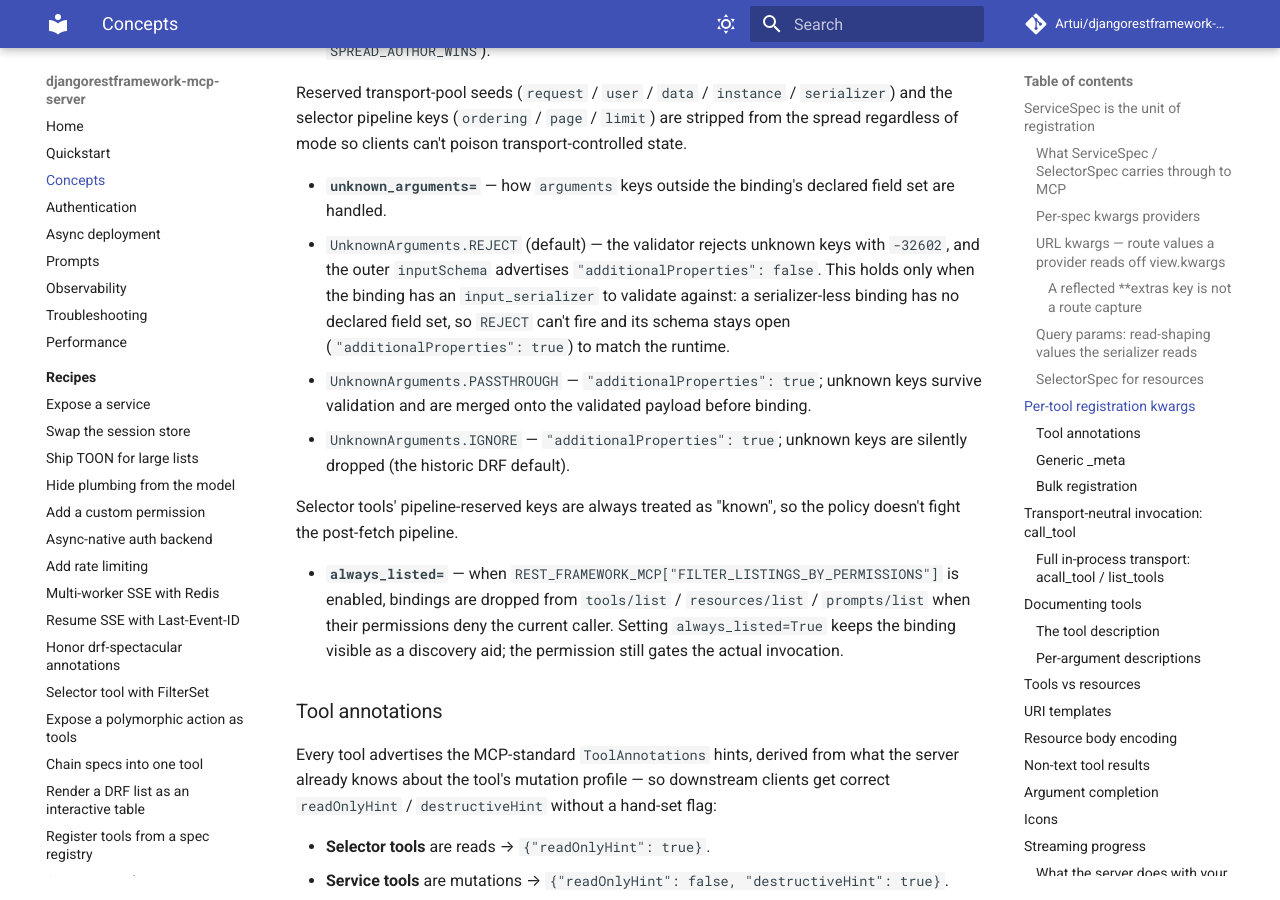
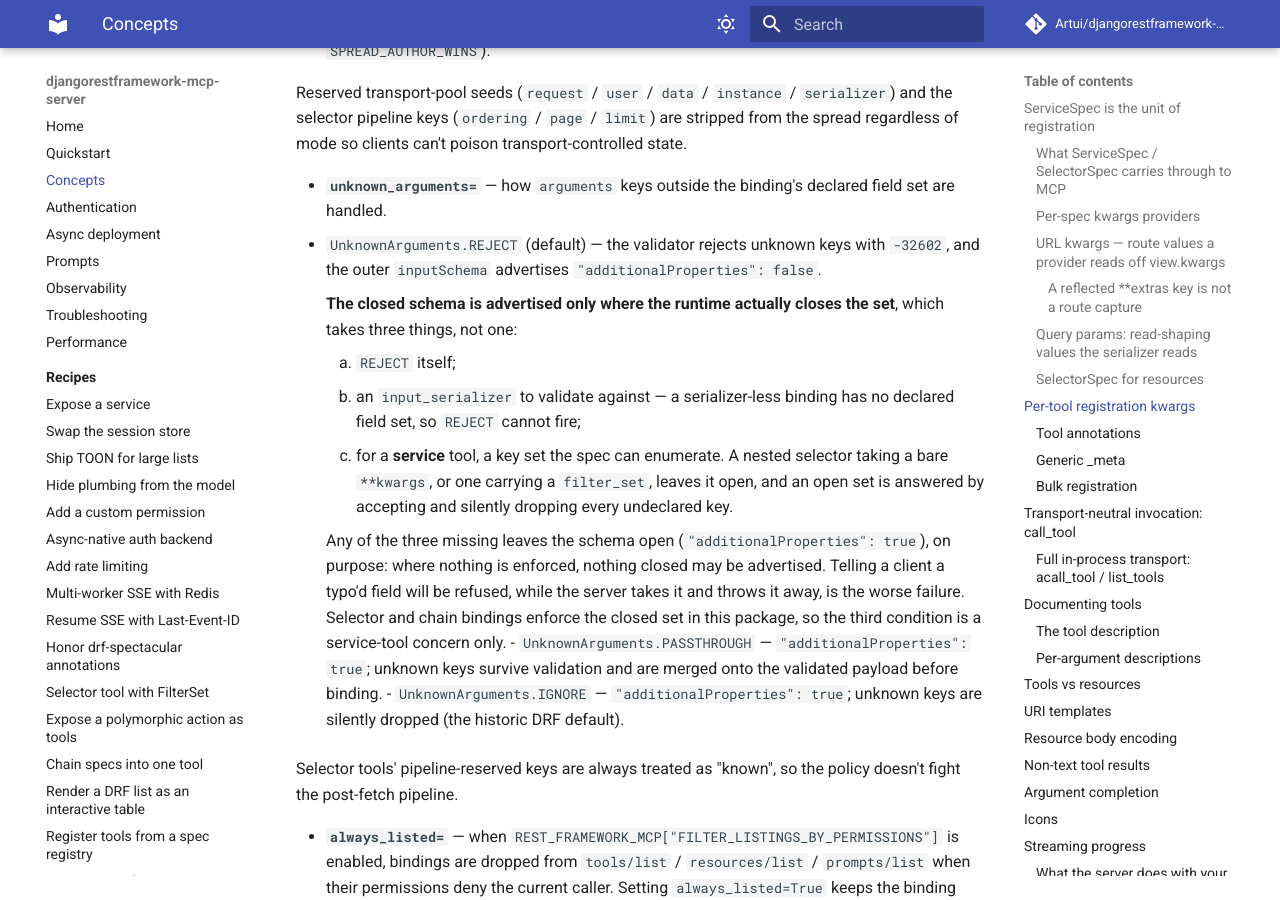
Before and after one commit to Artui/django-spec-mcp, an MkDocs documentation site: the page built from docs/concepts.md, in a window 1280 px wide and 900 px high, scrolled down 6948 px. Built offline with MkDocs 1.6.1 and Material for MkDocs 9.7.7, drawn with Linux system fonts in a browser that asks for light colours; comment, search, counter and statistics services are not loaded.

Commit message:
Give field_audiences a route in, and correct four other published claims (Artui/djangorestframework-mcp-server#112)
The recipe presented field_audiences= as a registration argument and the
documented call raised TypeError. It existed on the three tool bindings and
nowhere else: 0 of 7 register_* methods accepted it, none declared **kwargs, and
SelectorToolBinding is not exported from the package root, so the capability had
no public route in at all.

Wired rather than retracted, and the export is why. Retracting would mean
documenting a non-exported internal dataclass as the supported route, and the
registrars already carry ~28 kwargs of exactly this character, so one more is
consistent rather than surface bloat. register_specs needed no plumbing: override
keys are checked against the target method's signature, so wiring the registrars
was enough.

The plan for this row listed CHANGELOG:488 as a second wrong site. It is not --
it says "field_audiences on all three tool bindings", which was always true. Only
the recipe claimed registration. Checked before editing.

CI was green because the one test constructed SelectorToolBinding(...) directly,
bypassing every entry point: the feature was exercised on the object the docs
never mention and unreachable through the API the docs do. The new tests go
through the public surface, and fail with the consumer's exact TypeError against
the unwired adapters.

Riding along, at the same HEAD:

- The conformance claim named only 2025-11-25, at four sites rather than the two
  reported. Dual-era since 0.34.0.
- docs/reference/output.md was eight lines that never said outputSchema.
- concepts.md named two additionalProperties drivers and 0.34.0 added a third: a
  service tool whose declared key set is not enumerable advertises an open schema
  even under REJECT with a serializer.
- The field_audiences clash raises on first use, not at registration, because the
  projection resolves lazily. Found by writing the test; the recipe now says when.

```diff
--- a/docs/concepts.md
+++ b/docs/concepts.md
@@ -340,10 +340,25 @@
   declared field set are handled.
   - `UnknownArguments.REJECT` (default) — the validator rejects unknown
     keys with `-32602`, and the outer `inputSchema` advertises
-    `"additionalProperties": false`. This holds only when the binding has an
-    `input_serializer` to validate against: a serializer-less binding has no
-    declared field set, so `REJECT` can't fire and its schema stays open
-    (`"additionalProperties": true`) to match the runtime.
+    `"additionalProperties": false`.
+
+    **The closed schema is advertised only where the runtime actually closes
+    the set**, which takes three things, not one:
+
+    1. `REJECT` itself;
+    2. an `input_serializer` to validate against — a serializer-less binding
+       has no declared field set, so `REJECT` cannot fire;
+    3. for a **service** tool, a key set the spec can enumerate. A nested
+       selector taking a bare `**kwargs`, or one carrying a `filter_set`,
+       leaves it open, and an open set is answered by accepting and silently
+       dropping every undeclared key.
+
+    Any of the three missing leaves the schema open
+    (`"additionalProperties": true`), on purpose: where nothing is enforced,
+    nothing closed may be advertised. Telling a client a typo'd field will be
+    refused, while the server takes it and throws it away, is the worse
+    failure. Selector and chain bindings enforce the closed set in this
+    package, so the third condition is a service-tool concern only.
   - `UnknownArguments.PASSTHROUGH` — `"additionalProperties": true`;
     unknown keys survive validation and are merged onto the validated
     payload before binding.
```
Also changed, not shown: CHANGELOG.md (+51 -0 lines), README.md (+6 -2 lines), docs/index.md (+6 -2 lines), docs/recipes/agent-audience.md (+18 -0 lines), docs/reference/output.md (+18 -0 lines), 5 other files.
